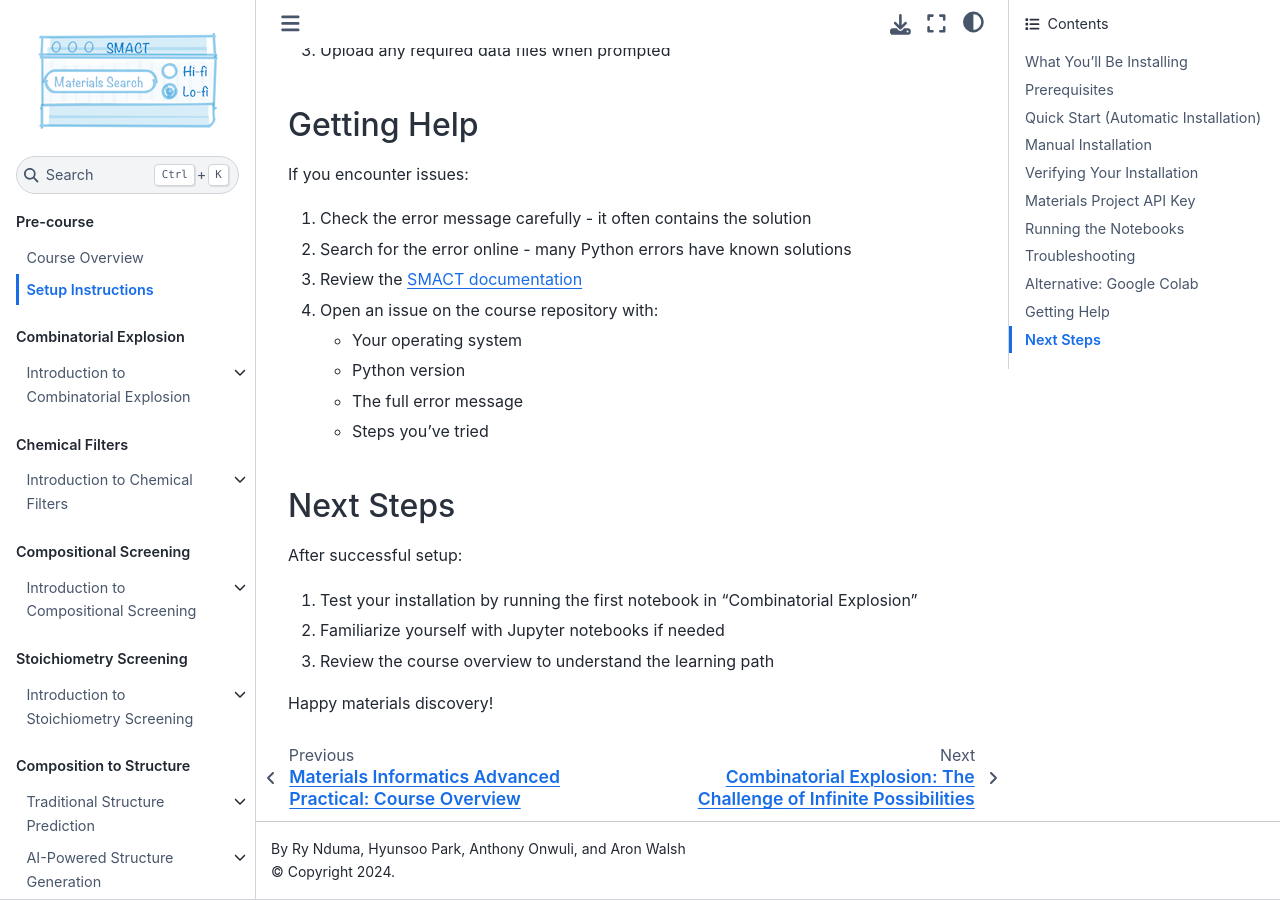
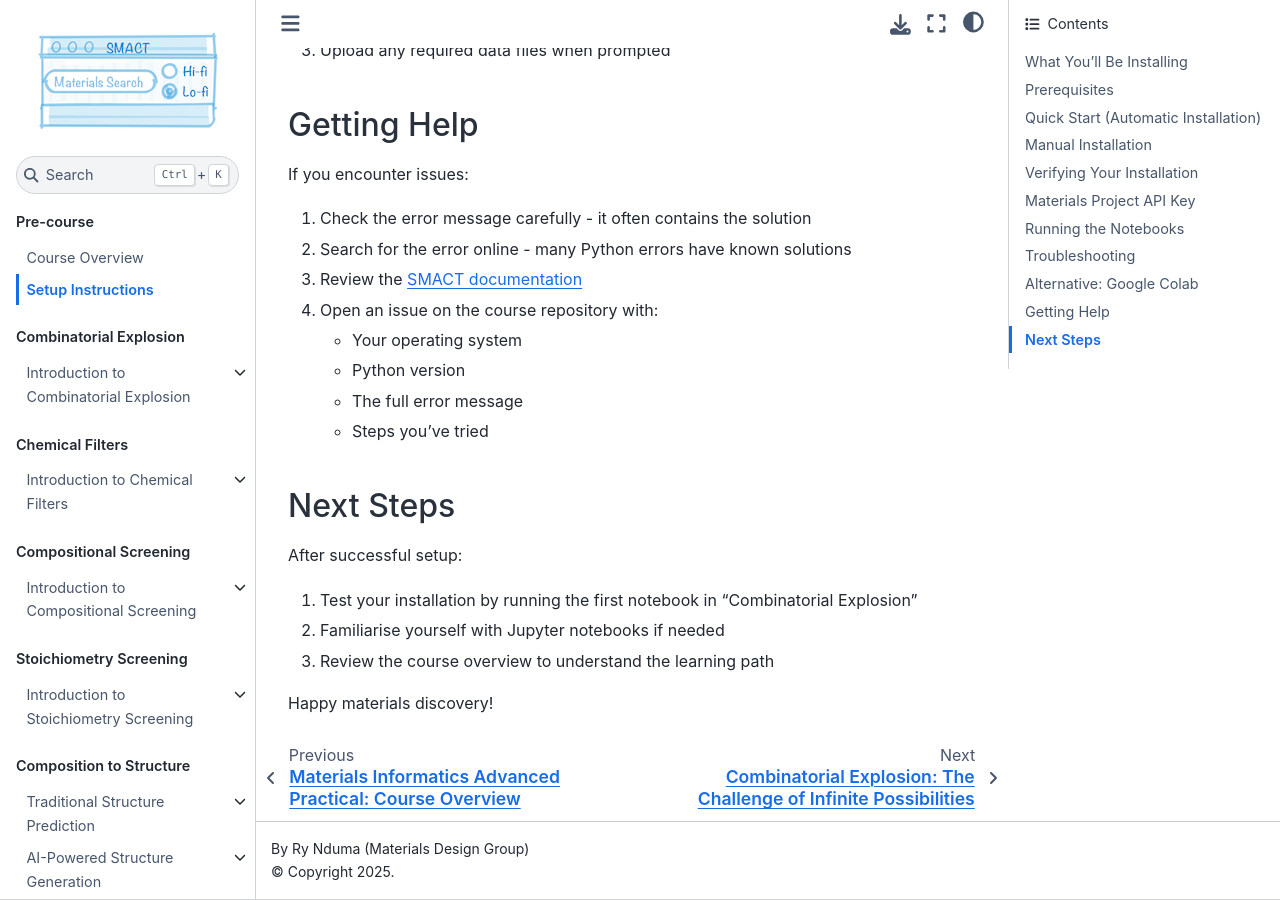
Before and after one commit to ryannduma/materialsinformatics, a Jupyter Book: the page built from Pre-course/setup.md, in a window 1280 px wide and 900 px high, scrolled down 4658 px. Built offline with Jupyter Book 1.0.4 settings and Sphinx 7.4.7 and the Sphinx Book theme 1.1.4, drawn with Linux system fonts in a browser that asks for light colours; pages that are not in the unit, such as notebooks, are missing from menus; some of the changed text lies outside the part shown.

```diff
--- a/Pre-course/setup.md
+++ b/Pre-course/setup.md
@@ -196,7 +196,7 @@ If you encounter issues:
 
 After successful setup:
 1. Test your installation by running the first notebook in "Combinatorial Explosion"
-2. Familiarize yourself with Jupyter notebooks if needed
+2. Familiarise yourself with Jupyter notebooks if needed
 3. Review the course overview to understand the learning path
 
 Happy materials discovery!
--- a/_config.yml
+++ b/_config.yml
@@ -1,7 +1,7 @@
 # Book settings. Learn more at https://jupyterbook.org/customize/config.html
 title: Materials Informatics Advanced Practical
-author: Ry Nduma, Hyunsoo Park, Anthony Onwuli, and Aron Walsh
-copyright: "2024"
+author: Ry Nduma (Materials Design Group)
+copyright: "2025"
 logo: SMACT logo.png # logo in top-left corner
 only_build_toc_files: true # whether to ignore the extra files
 exclude_patterns:
```
Also changed, not shown: other parts of Pre-course/setup.md (+1 -1 lines), Advanced Methods/Synthesisability/synthesisability_intro.md (+3 -3 lines), Combinatorial Explosion/combinatorial_explosion_intro.md (+1 -1 lines), Composition to Structure/Structure Prediction/structure_prediction_intro.md (+1 -0 lines), Pre-course/overview.md (+3 -3 lines), README.md (+22 -4 lines), 5 other files.
